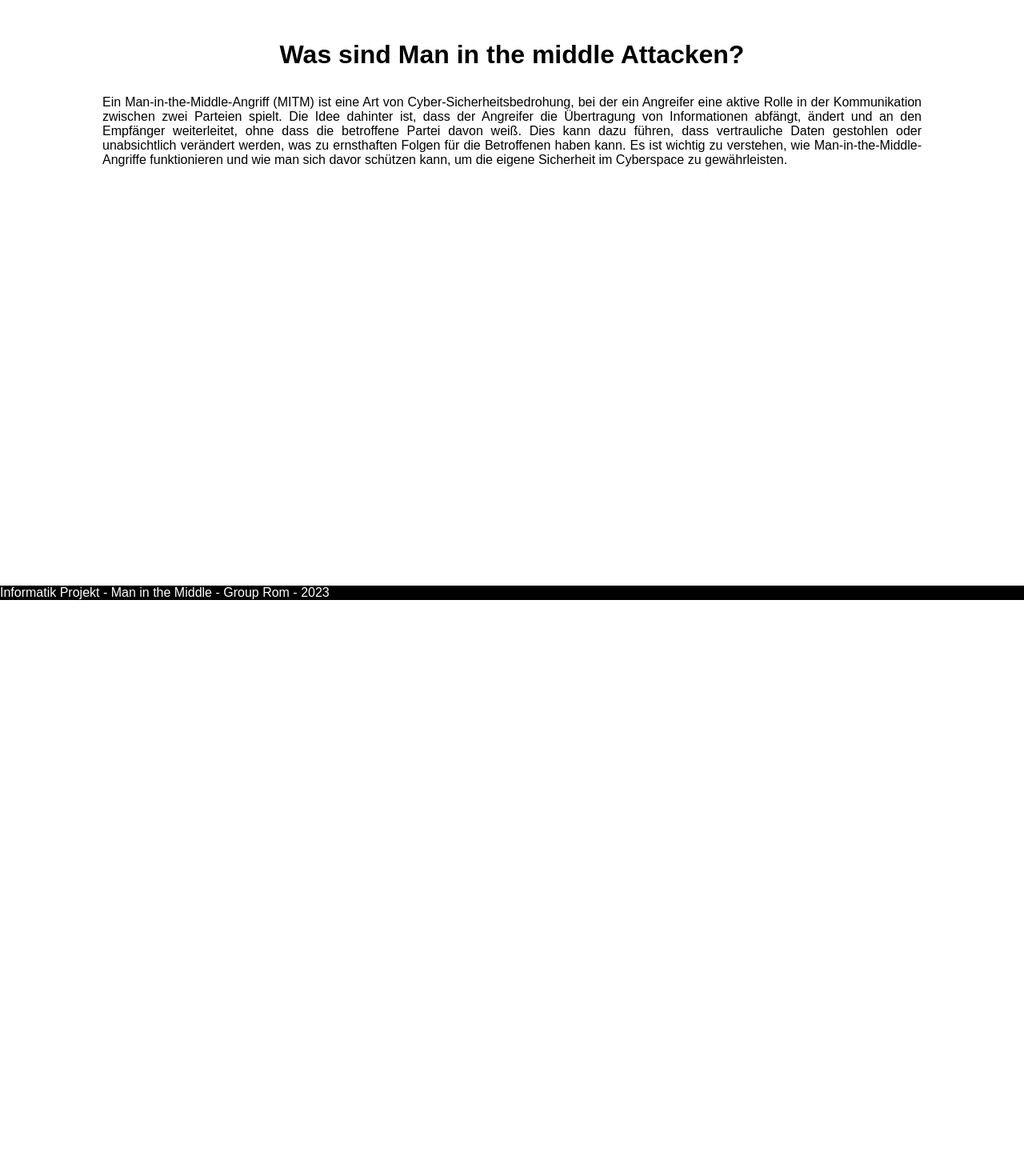
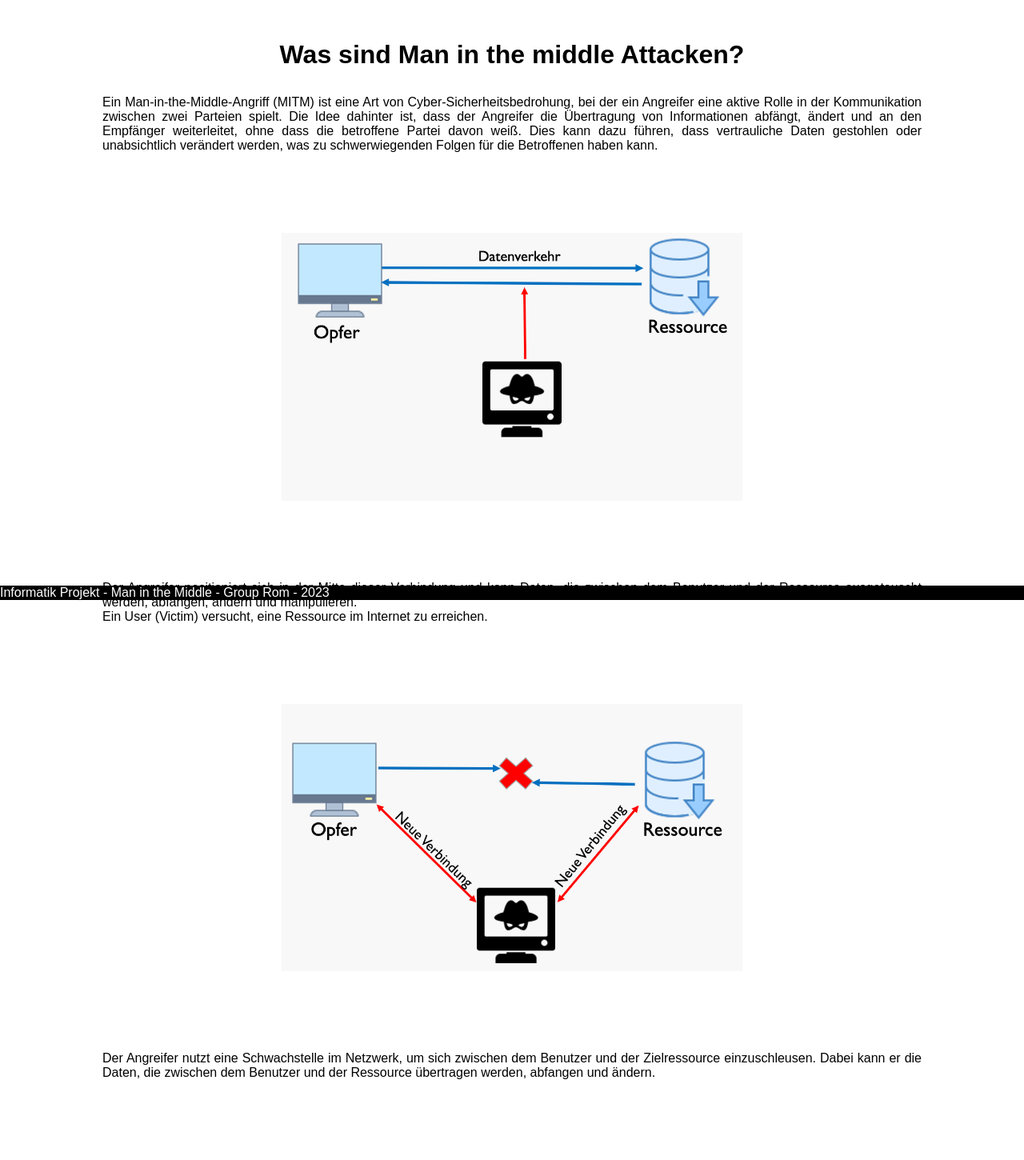
Before and after one commit to nihalalizada/kappes-projekt, a Flask app: page /general in a window 1280 px wide. Shown: the part 50-1500 px from the top of the page at 80% size. Before the commit the page ends 800 px from the top, so only its background shows below. Run offline with Flask 2, Linux system fonts and the light colour scheme.

Commit message:
changes to general.html and Rouge-AP added

```diff
--- a/app/static/css/style.css
+++ b/app/static/css/style.css
@@ -201,3 +201,12 @@ nav ul li:last-child {
   border: 1px solid #ccc;
   border-top: none;
 }
+
+.images{
+  display: flex;
+  justify-content: center;
+}
+
+img{
+  width: 45%;
+}
--- a/app/templates/general.html
+++ b/app/templates/general.html
@@ -25,10 +25,33 @@
           aktive Rolle in der Kommunikation zwischen zwei Parteien spielt. Die Idee dahinter ist, dass der Angreifer die
           Übertragung von Informationen abfängt, ändert und an den Empfänger weiterleitet, ohne dass die betroffene Partei
           davon weiß. Dies kann dazu führen, dass vertrauliche Daten gestohlen oder unabsichtlich verändert werden, was zu
-          ernsthaften Folgen für die Betroffenen haben kann. Es ist wichtig zu verstehen, wie Man-in-the-Middle-Angriffe
-          funktionieren und wie man sich davor schützen kann, um die eigene Sicherheit im Cyberspace zu gewährleisten.
+          schwerwiegenden Folgen für die Betroffenen haben kann.
         </p>
      </div>
+     <div class = "images">
+      <img src="/static/img/MITM_1.png" alt="MITM1">
+    </div>
+
+    <div class="container-c">
+      <p>
+        Der Angreifer positioniert sich in der Mitte dieser Verbindung und kann Daten, die zwischen dem Benutzer und der
+        Ressource ausgetauscht werden, abfangen, ändern und manipulieren.
+        <br>
+        Ein User (Victim) versucht, eine Ressource im Internet zu erreichen.
+      </p>
+   </div>
+
+    <div class = "images">
+      <img src="/static/img/MITM_2.png" alt="MITM2">
+    </div>
+
+    <div class="container-c">
+      <p>
+        Der Angreifer nutzt eine Schwachstelle im Netzwerk, um sich zwischen dem Benutzer und der
+        Zielressource einzuschleusen. Dabei kann er die Daten, die zwischen dem Benutzer und der Ressource übertragen werden,
+        abfangen und ändern.
+      </p>
+   </div>
      <div class = "footer">
       Informatik Projekt - Man in the Middle - Group Rom - 2023
       </div>
```
Also changed, not shown: rouge/index.html (added, +28 -0 lines), app/static/img/MITM_1.png (added), app/static/img/MITM_2.png (added), app/templates/rouge.html (added), 1 other file.
